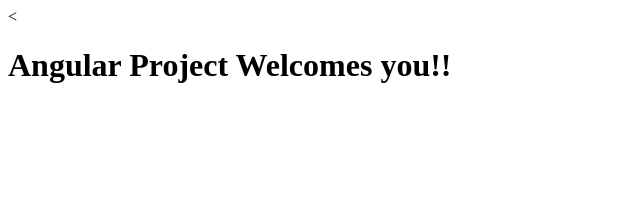
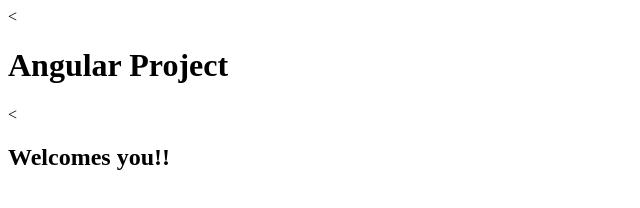
Before and after one commit to mailtoanand06/Angular_CE, a plain HTML site: page index.html in a window 1280 px wide. Shown: the whole page, without its empty margins (0-640 px from the left). Drawn offline with Linux system fonts and the light colour scheme.

Commit message:
index modified version

```diff
--- a/index.html
+++ b/index.html
@@ -5,6 +5,7 @@
     <title>Angular Project</title>
   </head>
   <body>
-      <h1>Angular Project Welcomes you!! </h1>
+      <h1>Angular Project </h1>
+      <<h2>Welcomes you!!</h2>
   </body>
 </html>
```
